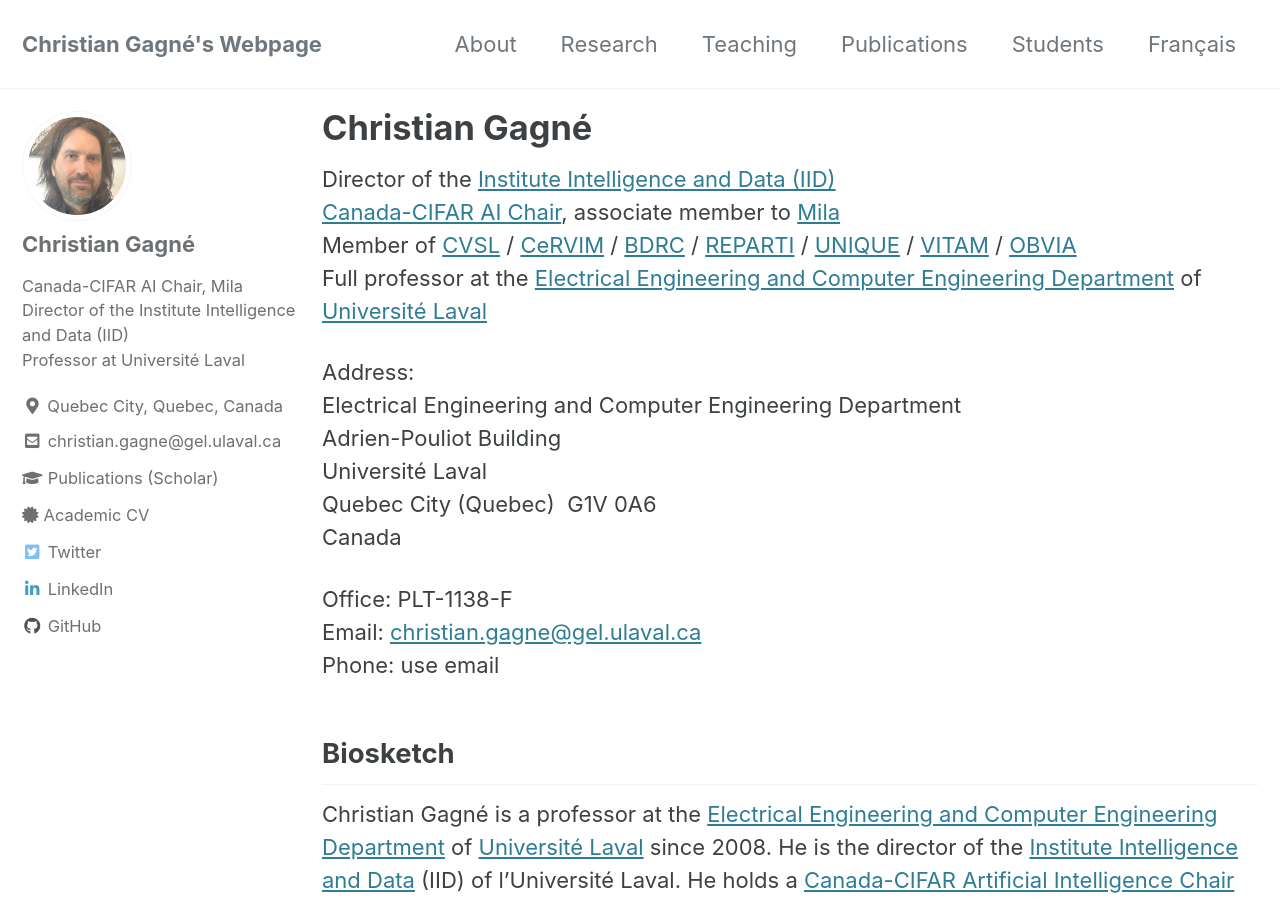
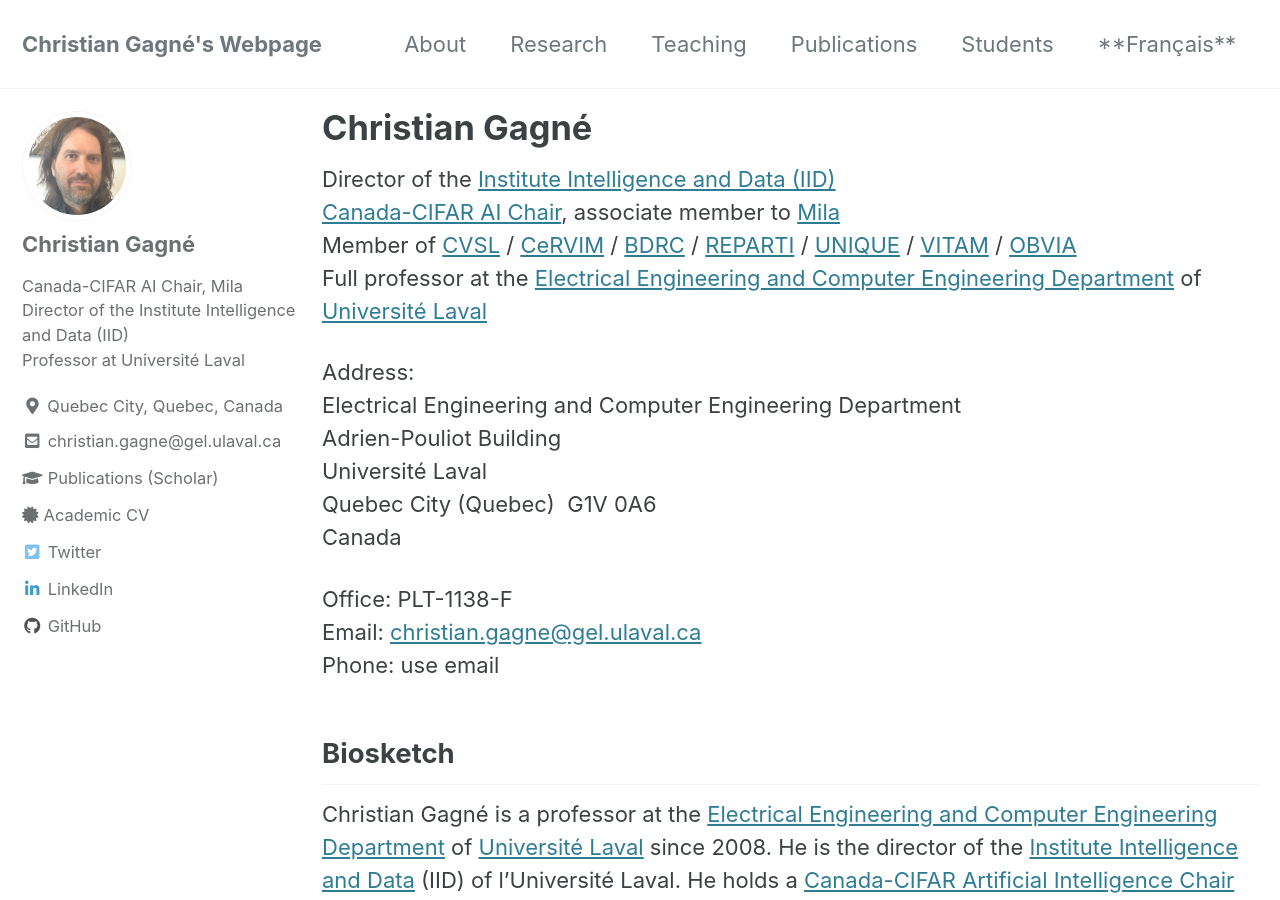
Before and after one commit to chgagne/english, a Jekyll site: the page built from _pages/index.md, in a window 1280 px wide and 900 px high. Built offline with Jekyll 4.4.1, drawn with Linux system fonts in a browser that asks for light colours; cached includes are drawn as plain includes.

```diff
--- a/_data/navigation.yml
+++ b/_data/navigation.yml
@@ -10,5 +10,5 @@ main:
     url: "https://scholar.google.com/citations?hl=en&user=egixsbEAAAAJ&view_op=list_works&sortby=pubdate"
   - title: "Students"
     url: /english/students/
-  - title: "Français"
+  - title: "**Français**"
     url: /
```
